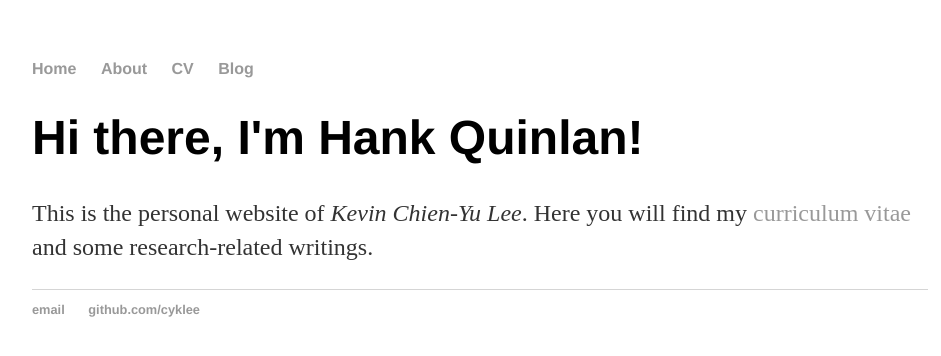
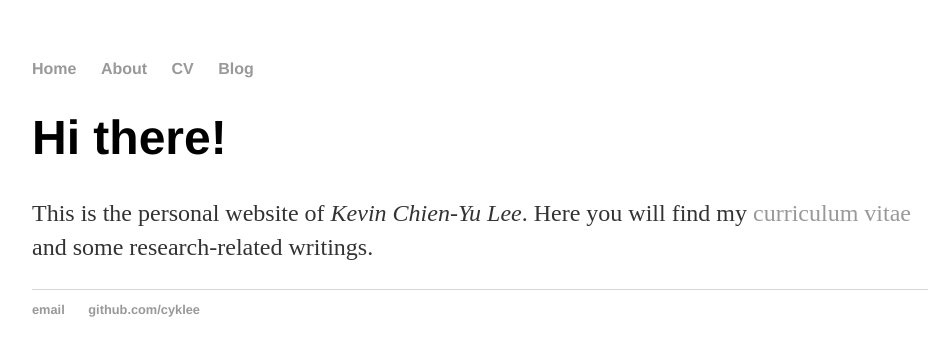
Before and after one commit to cyklee/cyklee.github.io, a Jekyll site: the page built from index.html, in a window 1280 px wide. Shown: the top 356 px of the page, without its empty margins (160-1101 px from the left). Built offline with Jekyll 4.4.1, drawn with Linux system fonts in a browser that asks for light colours.

Commit message:
Update index.html

```diff
--- a/index.html
+++ b/index.html
@@ -3,6 +3,6 @@ layout: default
 title: Kevin C Lee, Microbiologist
 ---
 <div class="blurb">
-	<h1>Hi there, I'm Hank Quinlan!</h1>
+	<h1>Hi there!</h1>
 	<p>This is the personal website of <em>Kevin Chien-Yu Lee</em>. Here you will find my <a href="/about">curriculum vitae</a>  and some research-related writings. </p>
 	</div><!-- /.blurb -->
```
